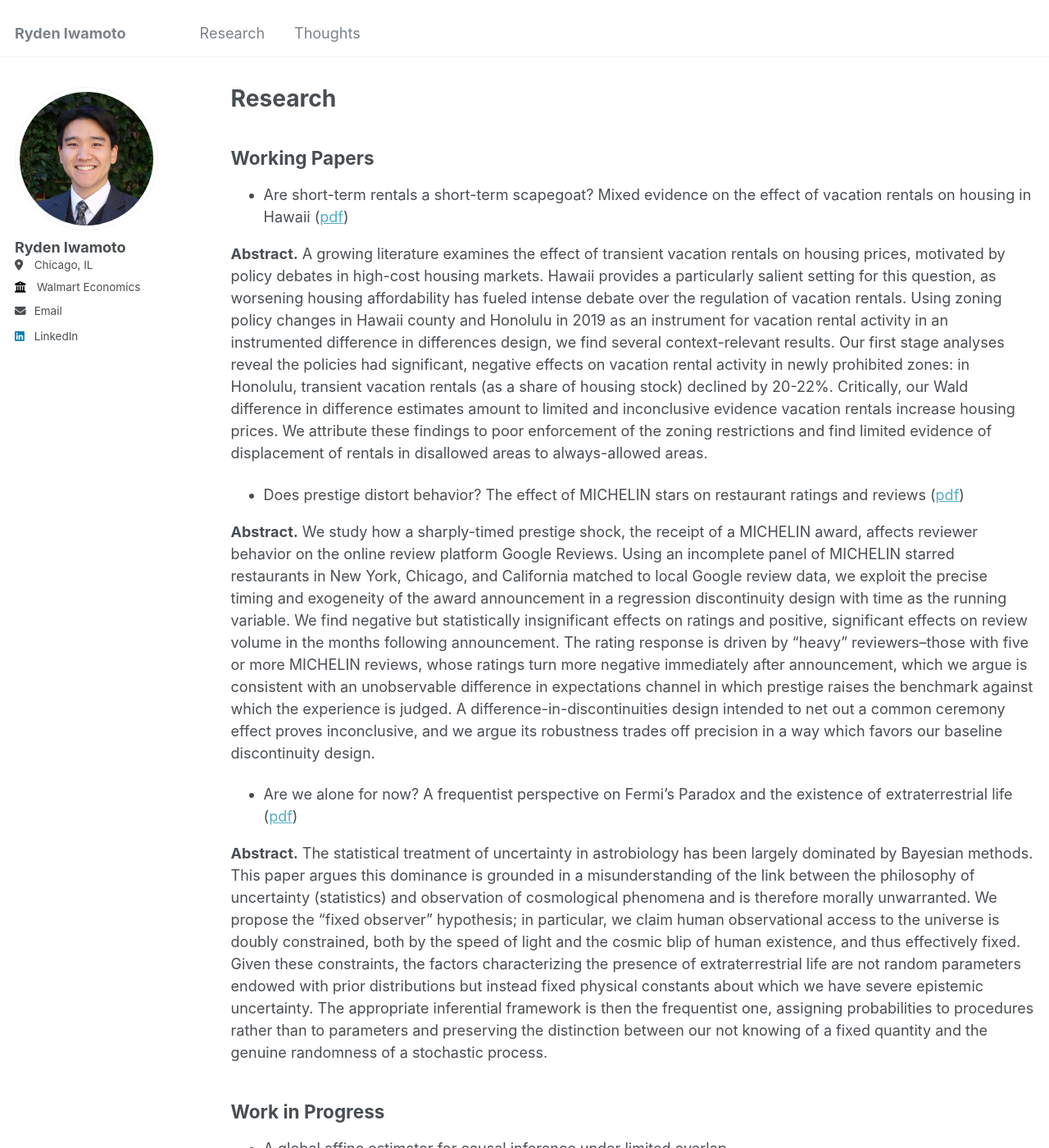
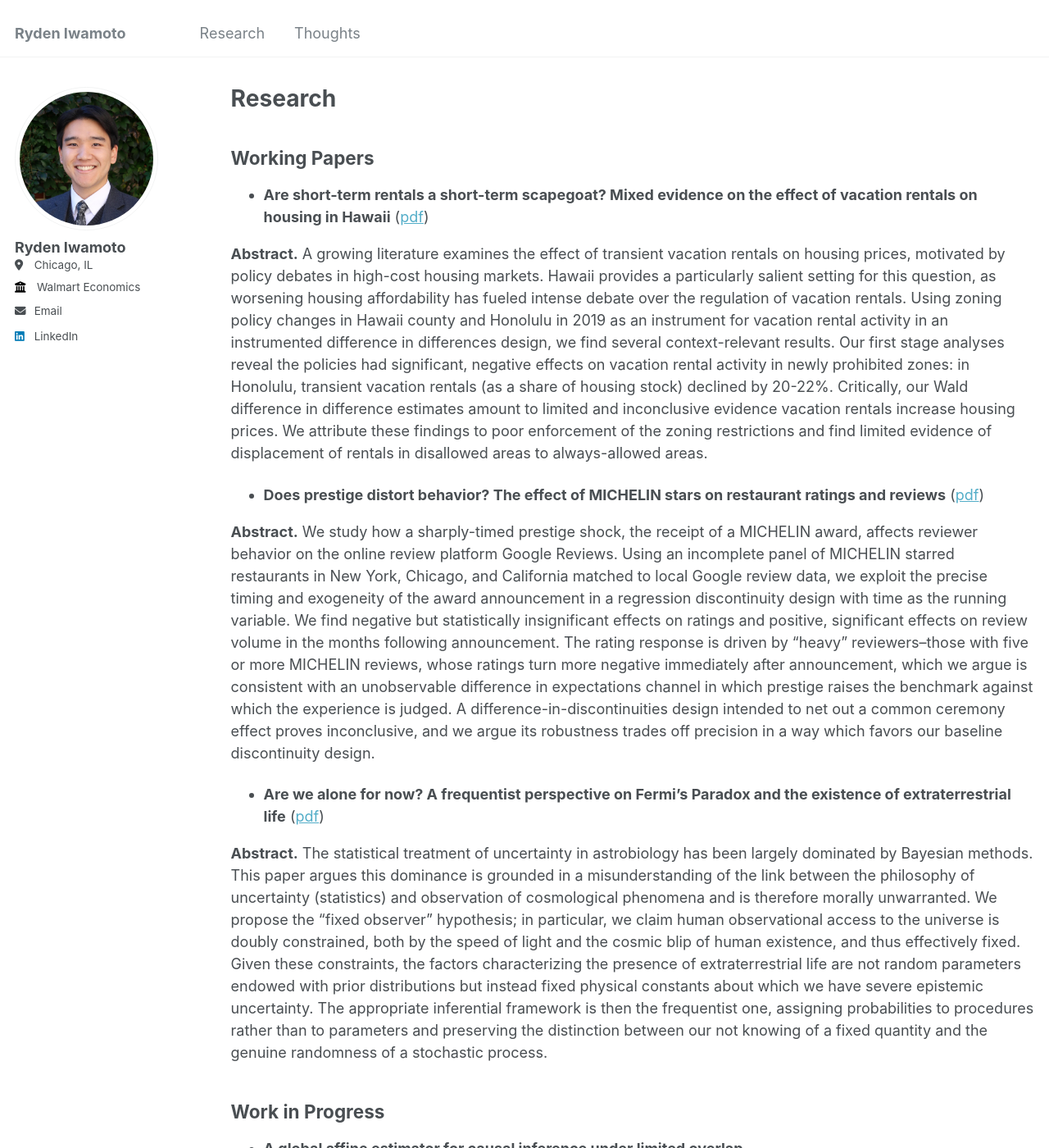
Before and after one commit to rydeniwamoto/rydeniwamoto.github.io, a Jekyll site: the page built from _pages/research.md, in a window 1280 px wide and 1400 px high. Shown: the whole window at 82% size. Built offline with Jekyll 4.4.1, drawn with Linux system fonts in a browser that asks for light colours.

```diff
--- a/_pages/research.md
+++ b/_pages/research.md
@@ -7,18 +7,18 @@ author_profile: true
 
 Working Papers
 ------
-* Are short-term rentals a short-term scapegoat? Mixed evidence on the effect of vacation rentals on housing in Hawaii ([pdf](/files/STR-STS.pdf))
+* **Are short-term rentals a short-term scapegoat? Mixed evidence on the effect of vacation rentals on housing in Hawaii** ([pdf](/files/STR-STS.pdf))
 
 **Abstract.** A growing literature examines the effect of transient vacation rentals on housing prices, motivated by policy debates in high-cost housing markets. Hawaii provides a particularly salient setting for this question, as worsening housing affordability has fueled intense debate over the regulation of vacation rentals. Using zoning policy changes in Hawaii county and Honolulu in 2019 as an instrument for vacation rental activity in an instrumented difference in differences design, we find several context-relevant results. Our first stage analyses reveal the policies had significant, negative effects on vacation rental activity in newly prohibited zones: in Honolulu, transient vacation rentals (as a share of housing stock) declined by 20-22%. Critically, our Wald difference in difference estimates amount to limited and inconclusive evidence vacation rentals increase housing prices. We attribute these findings to poor enforcement of the zoning restrictions and find limited evidence of displacement of rentals in disallowed areas to always-allowed areas.
 
-* Does prestige distort behavior? The effect of MICHELIN stars on restaurant ratings and reviews ([pdf](/files/Michelin%20effects.pdf))
+* **Does prestige distort behavior? The effect of MICHELIN stars on restaurant ratings and reviews** ([pdf](/files/Michelin%20effects.pdf))
 
 **Abstract.** We study how a sharply-timed prestige shock, the receipt of a MICHELIN award, affects reviewer behavior on the online review platform Google Reviews. Using an incomplete panel of MICHELIN starred restaurants in New York, Chicago, and California matched to local Google review data, we exploit the precise timing and exogeneity of the award announcement in a regression discontinuity design with time as the running variable. We find negative but statistically insignificant effects on ratings and positive, significant effects on review volume in the months following announcement. The rating response is driven by "heavy" reviewers--those with five or more MICHELIN reviews, whose ratings turn more negative immediately after announcement, which we argue is consistent with an unobservable difference in expectations channel in which prestige raises the benchmark against which the experience is judged. A difference-in-discontinuities design intended to net out a common ceremony effect proves inconclusive, and we argue its robustness trades off precision in a way which favors our baseline discontinuity design.
 
-* Are we alone for now? A frequentist perspective on Fermi's Paradox and the existence of extraterrestrial life ([pdf](/files/are-we-alone-for-now.pdf))
+* **Are we alone for now? A frequentist perspective on Fermi's Paradox and the existence of extraterrestrial life** ([pdf](/files/are-we-alone-for-now.pdf))
 
 **Abstract.** The statistical treatment of uncertainty in astrobiology has been largely dominated by Bayesian methods. This paper argues this dominance is grounded in a misunderstanding of the link between the philosophy of uncertainty (statistics) and observation of cosmological phenomena and is therefore morally unwarranted. We propose the "fixed observer" hypothesis; in particular, we claim human observational access to the universe is doubly constrained, both by the speed of light and the cosmic blip of human existence, and thus effectively fixed. Given these constraints, the factors characterizing the presence of extraterrestrial life are not random parameters endowed with prior distributions but instead fixed physical constants about which we have severe epistemic uncertainty. The appropriate inferential framework is then the frequentist one, assigning probabilities to procedures rather than to parameters and preserving the distinction between our not knowing of a fixed quantity and the genuine randomness of a stochastic process.
 
 Work in Progress
 ------
-* A global affine estimator for causal inference under limited overlap
+* **A global affine estimator for causal inference under limited overlap**
```
